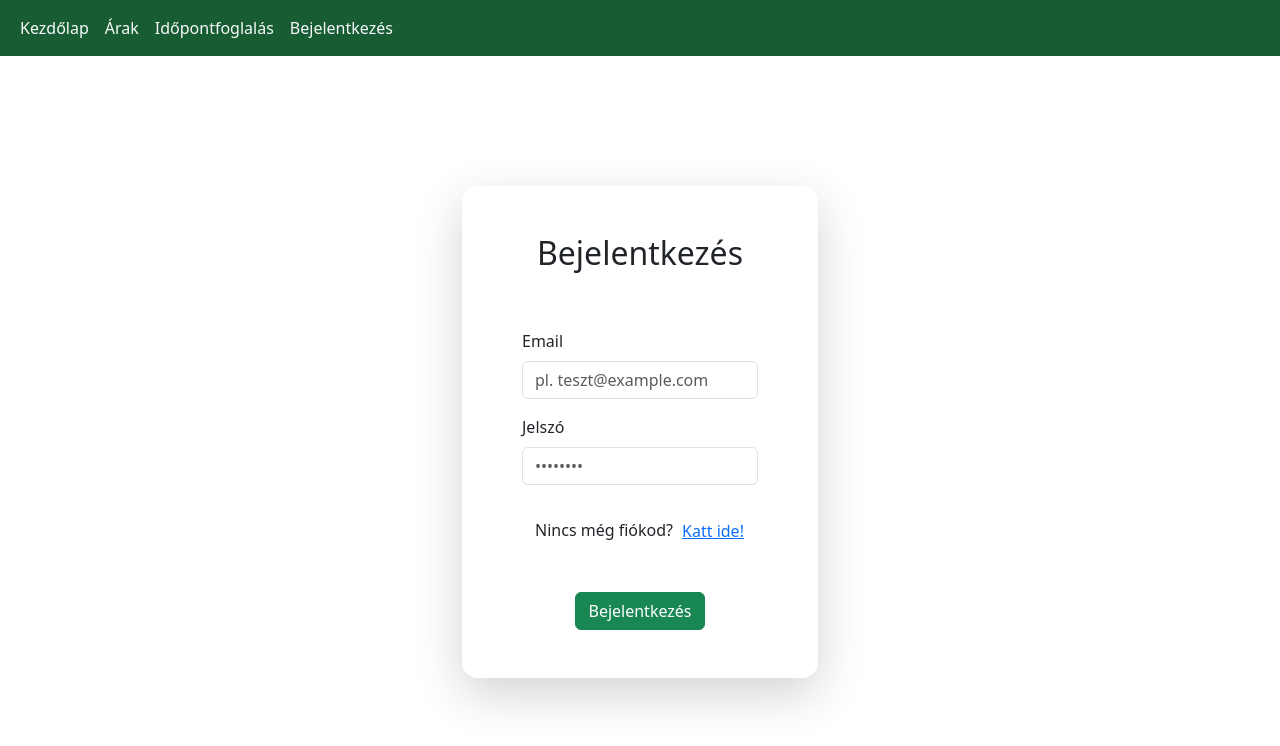
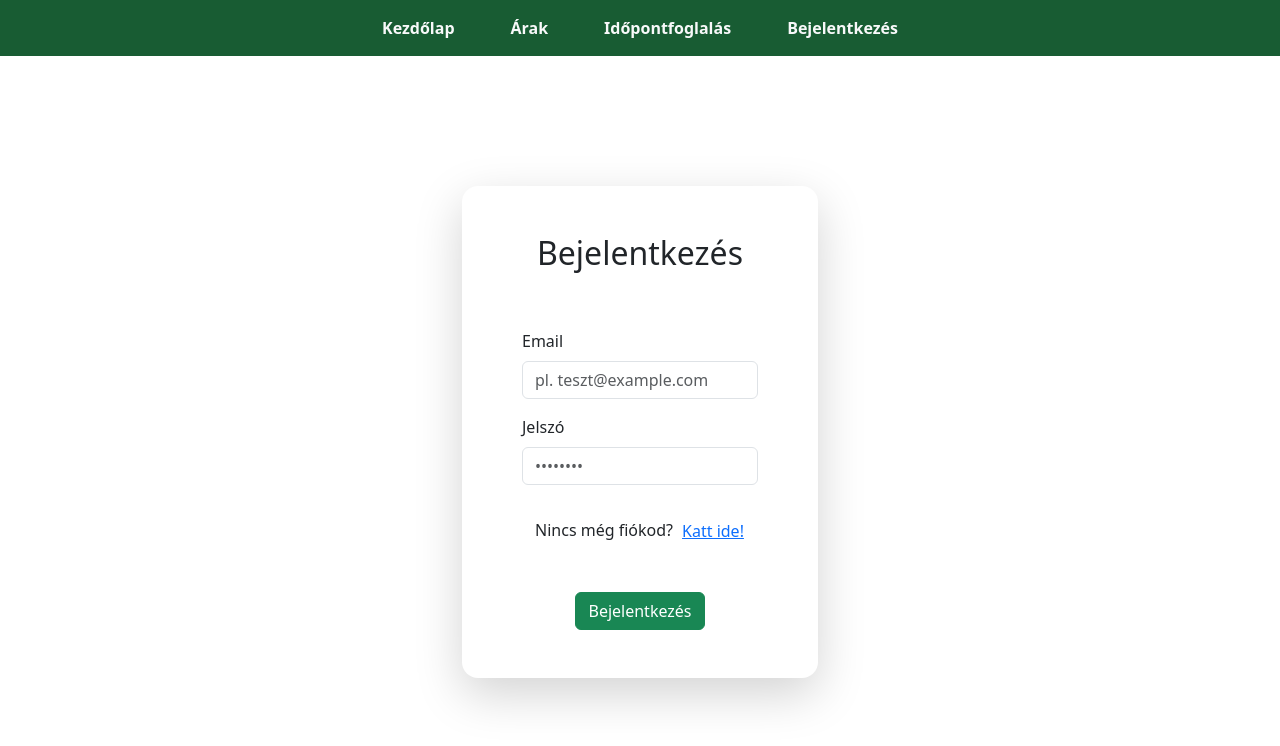
Before and after one commit to zagyvatamas/mayerFE, an Angular app: page /login in a window 1280 px wide. Shown: the top 746 px of the page. Built offline with nearby package versions, Linux system fonts and the light colour scheme.

Commit message:
navbar style changes

```diff
--- a/src/components/navbar/navbar.component.css
+++ b/src/components/navbar/navbar.component.css
@@ -1,3 +1,26 @@
 .navbarBg{
   background-color: #185c33;
 }
+.text-light{
+  font-weight: bold;
+
+}
+
+.nav-item{
+  padding-right: 20px;
+  padding-left: 20px;
+}
+.nav-item:hover{
+  background-color: lightcoral;
+}
+
+@media (max-width:450px) {
+  .middle{
+    display: flex;
+    justify-content: left;
+    align-items: center;
+  }
+  .nav-item{
+    padding: 0;
+  }
+}
--- a/src/components/navbar/navbar.component.html
+++ b/src/components/navbar/navbar.component.html
@@ -1,11 +1,11 @@
-<div class="navbarBg sticky-top">
+<div class="navbarBg sticky-top middle">
   <nav class="navbar navbar-expand-lg">
     <div class="container-fluid">
       <button class="navbar-toggler" type="button" data-bs-toggle="collapse" data-bs-target="#navbarText"
         aria-controls="navbarText" aria-expanded="false" aria-label="Toggle navigation">
         <span class="navbar-toggler-icon"></span>
       </button>
-      <div class="collapse navbar-collapse" id="navbarText">
+      <div class="collapse navbar-collapse " id="navbarText">
         <ul class="navbar-nav me-auto mb-2 mb-lg-0">
           <li class="nav-item">
             <a class="nav-link text-light" routerLink="/landing">Kezdőlap</a>
```
